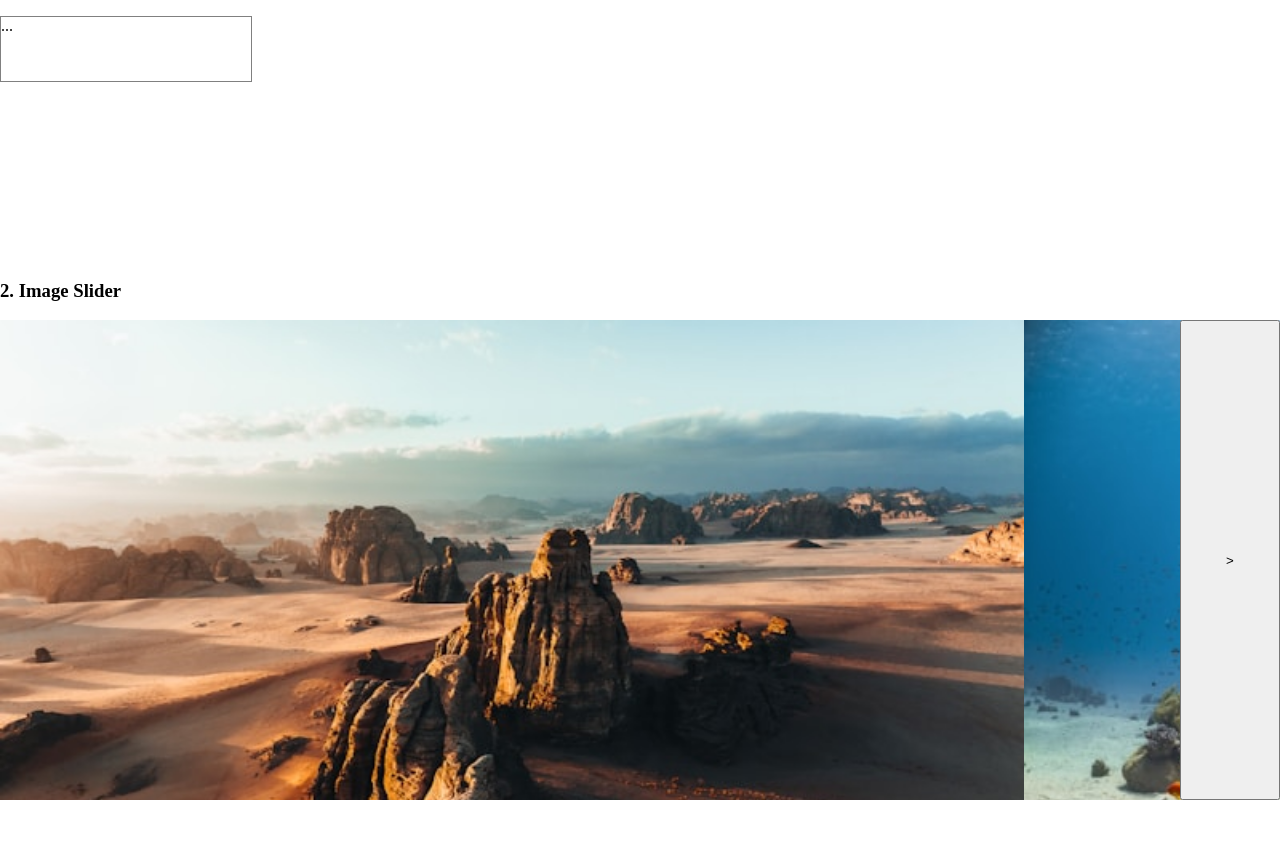
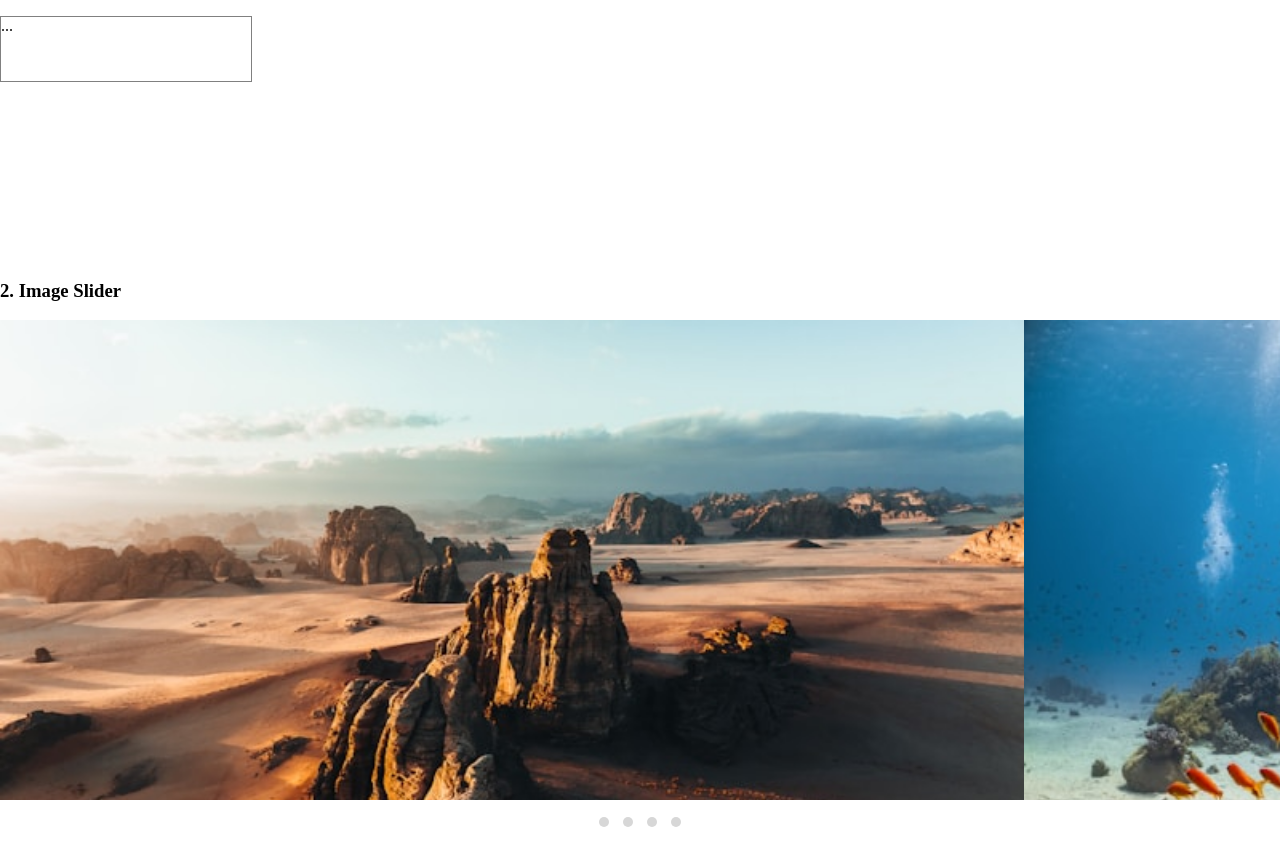
Before and after one commit to Neo319/dynamic-ui-demo, a website built with webpack: page src/index.html in a window 1280 px wide. Shown: the part 105-952 px from the top of the page. Built offline with nearby package versions, Linux system fonts and the light colour scheme.

Commit message:
refactored code organization

```diff
--- a/src/carousel.js
+++ b/src/carousel.js
@@ -13,28 +13,43 @@ const carousel = function () {
 
 
 
-    function right () {
-        // set a class on div #slider that activates a CSS animation, then remove it with a timeout
-        console.log('sliding right')
-        if (currentImage !== imageCount) { // if not scrolled to the far right
-            currentImage++
-            console.log(currentImage)
+    // function right () {
+    //     // set a class on div #slider that activates a CSS animation, then remove it with a timeout
+    //     console.log('sliding right')
+    //     if (currentImage !== imageCount) { // if not scrolled to the far right
+    //         currentImage++
+    //         console.log(currentImage)
 
-            const imageWidth = allImages[currentImage].offsetWidth
-            slider.classList.add('sliding-right') //used to trigger an animation
-            slider.style.transform = `TranslateX(${-imageWidth * currentImage}px)`
+    //         const imageWidth = allImages[currentImage].offsetWidth
+    //         slider.classList.add('sliding-right') //used to trigger an animation
+    //         slider.style.transform = `TranslateX(${-imageWidth * currentImage}px)`
 
-        } else {
-            console.log('too far right') // will be animated
-        }
+    //     } else {
+    //         console.log('too far right') // will be animated
+    //     }
+    // }
+
+    // //button to move right
+    // const rightBtn = document.createElement('button')
+    // rightBtn.textContent = '>' // temp styling
+    // rightBtn.addEventListener('click', right)
+
+    // container.appendChild(rightBtn)
+
+    const tabs = document.createElement('div')
+    tabs.id = 'tabs'
+
+    //create a menu of divs that appear as circles to cycle through images
+    for (let i = 0; i <= imageCount; i++) {
+        const newDiv = document.createElement('div')
+        newDiv.classList.add('tabCircle')
+        tabs.appendChild(newDiv)
     }
 
-    //button to move right
-    const rightBtn = document.createElement('button')
-    rightBtn.textContent = '>' // temp styling
-    rightBtn.addEventListener('click', right)
 
-    container.appendChild(rightBtn)
+    container.after(tabs)
+
+
 
 
 }
--- a/src/style.css
+++ b/src/style.css
@@ -47,10 +47,10 @@ body {
 #carouselContainer {
     position: relative;
     width: 100%;
-    height: 60vh;
+    max-height: 60vh;
 
-    margin-bottom: 200px;
     overflow: hidden;
+    margin-bottom: 10px;
 }
 
 #slider {
@@ -75,3 +75,22 @@ body {
 .sliding-right {
     transition: transform 0.5s ease;
 }
+
+#tabs {
+    display: flex;
+    flex-direction: row;
+    justify-content: center;
+}
+
+.tabCircle {
+    width: 10px;
+    height: 10px;
+    border-radius: 10px;
+    background-color: rgb(215, 215, 215);
+    margin: 7px;
+}
+
+
+footer {
+    margin-top: 200px;
+}
```
Also changed, not shown: dist/bundle.js.
